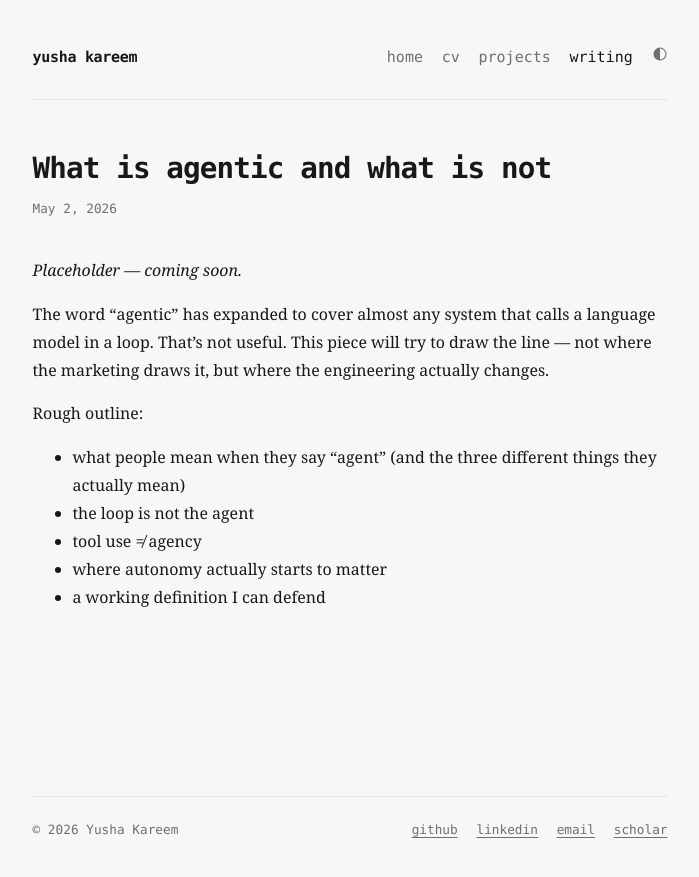
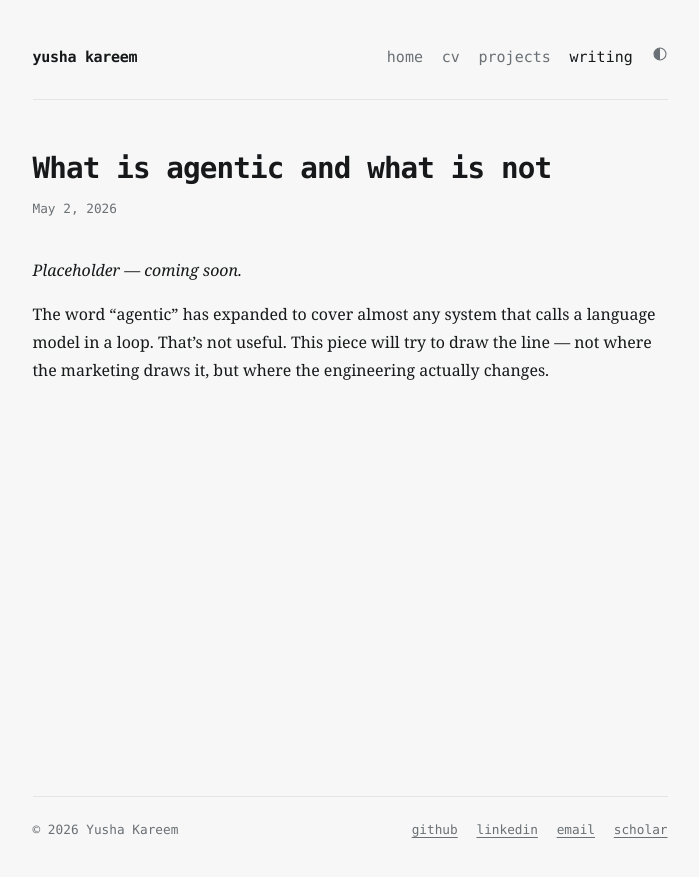
Before and after one commit to yushakareem/yushakareem.github.io, a Jekyll site: the page built from _posts/2026-05-02-what-is-agentic-and-what-is-not.md, in a window 1280 px wide. Shown: the top 877 px of the page, without its empty margins (290-989 px from the left). Built offline with Jekyll 4.4.1, drawn with Linux system fonts in a browser that asks for light colours.

Commit message:
Blog: remove rough outline from agentic post

```diff
--- a/_posts/2026-05-02-what-is-agentic-and-what-is-not.md
+++ b/_posts/2026-05-02-what-is-agentic-and-what-is-not.md
@@ -7,11 +7,3 @@ date: 2026-05-02
 *Placeholder — coming soon.*
 
 The word "agentic" has expanded to cover almost any system that calls a language model in a loop. That's not useful. This piece will try to draw the line — not where the marketing draws it, but where the engineering actually changes.
-
-Rough outline:
-
-- what people mean when they say "agent" (and the three different things they actually mean)
-- the loop is not the agent
-- tool use ≠ agency
-- where autonomy actually starts to matter
-- a working definition I can defend
```
